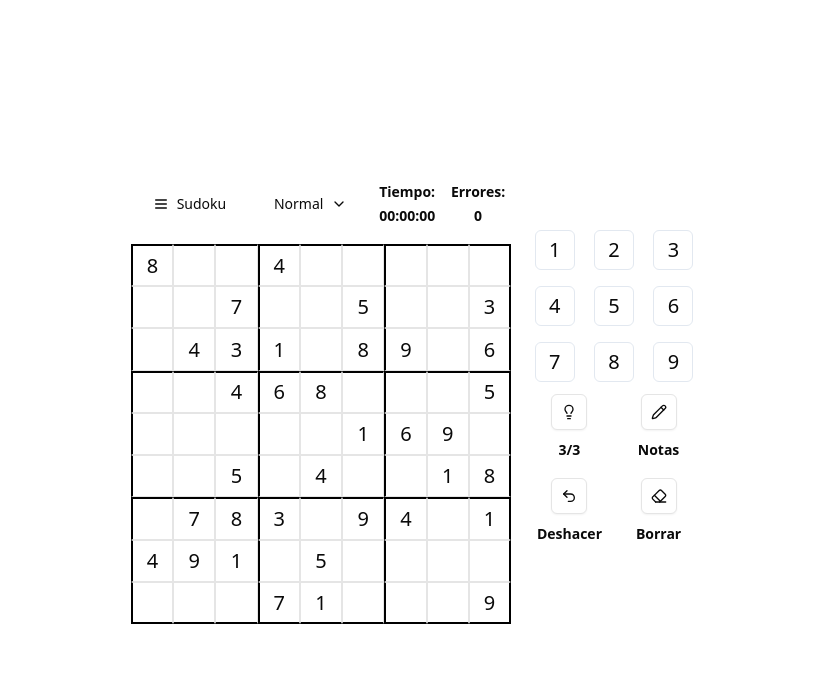
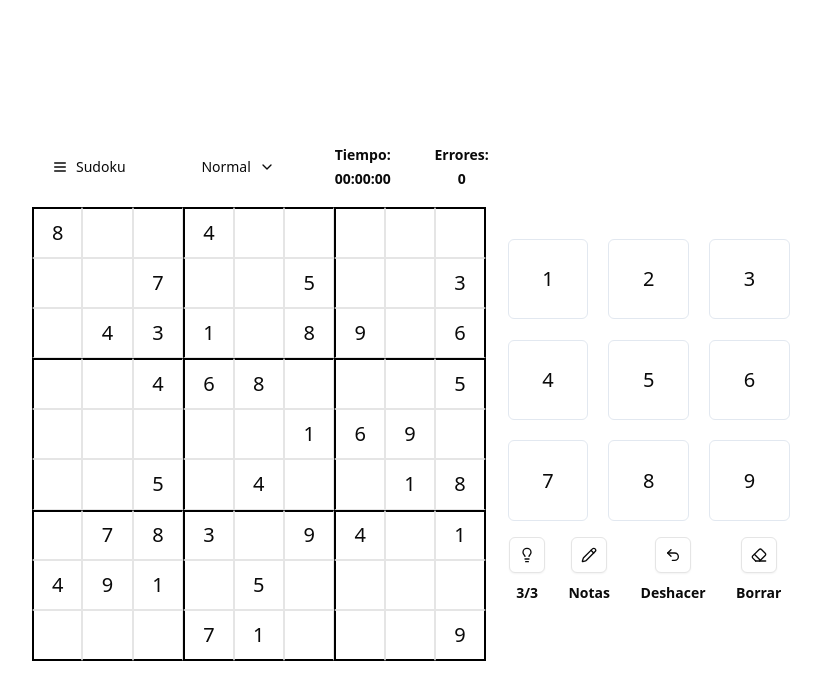
Before and after one commit to leonelSubelza/sudoku-game, a Next.js app: page / in a window 1280 px wide. Shown: the top 700 px of the page, without its empty margins (224-1045 px from the left). Built offline with nearby package versions, Linux system fonts and the light colour scheme.

Commit message:
Added changes for the view

```diff
--- a/src/components/Board.tsx
+++ b/src/components/Board.tsx
@@ -287,15 +287,17 @@ function BoardComponent({initialBoard, initialBoardComplete }: Props) {
         {/* <DialogTrigger asChild>
         <Button variant="outline">Dialog</Button>
       </DialogTrigger> lg:w-6/12 lg:max-w-screen-md*/}
-        <div className="flex flex-col m-auto w-full m-h-dvh h-full
-        md:w-[40%] md:h-auto
-        lg:w-[30%] lg:my-auto lg:ml-auto lg:mr-0 lg:h-auto">
+        <div className="flex flex-col m-auto w-[98%] m-h-dvh h-full
+        md:w-[60%] md:h-auto
+        lg:w-[60%] ">
           <NavbarComponent />
 
-          <div className="flex flex-col w-[99%] m-auto items-center content-center
+          <div className="flex flex-col w-full m-auto items-center content-center
            lg:flex-row lg:h-auto lg:mx-auto lg:mt-3 lg:mb-auto">
             <div
               className="grid grid-cols-9 w-full gap-0 m-auto aspect-square select-none
+              md:w-[80%]
+              lg:w-[60%]
 
 "
             >
@@ -321,13 +323,11 @@ function BoardComponent({initialBoard, initialBoardComplete }: Props) {
                   ))
                 )}
             </div>
-          </div>
-        </div>
 
 
-        <div className="flex flex-col w-full mx-auto pb-5
-        lg:flex-col-reverse lg:w-auto lg:my-auto lg:mr-auto lg:ml-3">
-          <div className="flex flex-wrap w-full justify-center items-center justify-evenly lg:grid grid-cols-2">
+            <div className="flex flex-col w-full mx-auto pb-5
+        lg:flex-col-reverse lg:w-[40%] lg:my-auto lg:mr-auto lg:ml-3">
+          <div className="flex w-full justify-center items-center justify-evenly ">
             <div className="flex flex-col justify-center items-center text-sm/6 font-semibold select-none p-1">
               <Button
                 variant="outline"
@@ -373,6 +373,14 @@ function BoardComponent({initialBoard, initialBoardComplete }: Props) {
 
           <BoardButtons onButtonPressed={handleBoardButtonPressed} />
         </div>
+          </div>
+
+
+
+        </div>
+
+
+
 
         <DialogBoardComponent />
       </Dialog>
--- a/src/components/BoardButtons.tsx
+++ b/src/components/BoardButtons.tsx
@@ -14,12 +14,13 @@ function BoardButtons({onButtonPressed}: Props) {
   const { numberCounter } = useContext(gameStateContext) as GameStateContextType;
 
   return (
-    <div className="flex flex-wrap mx-auto w-full max-w-full justify-evenly lg:grid grid-cols-3">
+    <div className="flex flex-wrap mx-auto w-full max-w-full justify-evenly select-none
+    lg:grid grid-cols-3 lg:aspect-square">
       {
         numbers.map( (value: number, index: number) => (
           <button key={uuidv4()} className={`${numberCounter[index] && numberCounter[index] === 9 && 'opacity-0'} w-10 h-10 p-1 mt-1 border border-slate-200 rounded-md
           hover:bg-slate-100 dark:hover:bg-slate-800 flex justify-center items-center text-xl
-          lg:m-2 p-2 lg:m-auto lg:mx-auto lg:my-2`}
+          lg:m-2 lg:p-2 lg:m-auto lg:mx-auto lg:my-2 lg:aspect-square lg:w-[80%] lg:h-[80%]`}
           onClick={()=>onButtonPressed(value)}
           >
             <p>{value===0 ? '' : value}</p>
--- a/src/components/Navbar.tsx
+++ b/src/components/Navbar.tsx
@@ -17,7 +17,10 @@ function NavbarComponent() {
   const { time,errors,contHelps, setContHelps } = useContext(gameStateContext) as GameStateContextType;
 
   return (
-      <nav className="flex flex-wrap w-full items-center justify-evenly m-0 lg:mt-auto mb-0 mx-auto gap-1">
+      <nav className="flex w-full">
+        <div className="flex flex-wrap w-full items-center justify-evenly my-auto ml-0 mr-auto gap-1
+        md:w-full
+        lg:w-[60%] lg:mt-auto lg:justify-between">
           <div className="flex justify-center items-center select-none p-1">
             {/* <h1>Sudoku</h1> */}
             <NavItemSudokuOptions />
@@ -44,6 +47,8 @@ function NavbarComponent() {
           <div className="flex justify-center items-center text-sm/6 p-1">
             <ModeToggle />
           </div> */}
+        </div>
+
       </nav>
   );
 }
```
